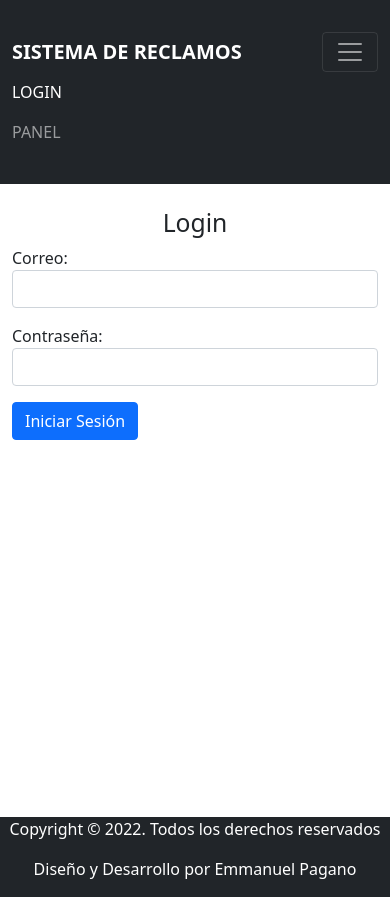
After one commit to EmmaPagano/sistema_reclamos, a PHP site: page /adm/login-adm.php in a window 390 px wide, after a click that opens the changed part. The commit adds this page. Run offline with PHP 8.4, Linux system fonts and the light colour scheme.

Commit message:
introducción de php

```diff
--- /dev/null
+++ b/adm/login-adm.php
@@ -0,0 +1,81 @@
+<?php
+session_start();
+
+$title = 'login';
+
+
+if(!empty($_SESSION['idUser'])){
+    header('location:panel-adm.php');
+}
+
+$notificacion = "";
+$error = "";
+if($_SERVER['REQUEST_METHOD'] == "POST"){
+
+    $correo = strtolower($_POST['correo']);
+    $password = $_POST['password'];
+
+    if(empty($correo) || empty($password)){
+        $notificacion = "Por favor rellene todos los campos";
+        $error = true;
+    }else{
+        include('../include/conexion.php');
+        /* SELECCIONO EL USUARIO SEGUN EL USERNAME QUE INGRESO EL CLIENTE */
+        $cmd = $conexion->prepare('SELECT * FROM usuarios WHERE correo = :correo');
+        $cmd->execute(array(':correo'=>$correo));
+        $resultado = $cmd->fetch();
+        if(!$resultado){
+            $notificacion = "El usuario ingresado es incorrecto";
+            $error = true;
+        }else{
+            $cmd = $conexion->prepare('SELECT * FROM usuarios WHERE correo = :correo AND password = :pass');
+            $cmd->execute(array(':correo'=>$correo,':pass'=>$password));
+            $resultado = $cmd->fetch();
+            if($resultado){
+                $_SESSION['idUser'] = $resultado['idUsuario'];
+                header('Location:panel-adm.php');
+            }else{
+                $notificacion = "La contraseña ingresada es incorrecta.";
+                $error = true;
+            }
+        }
+    }
+
+}
+?>
+
+<?php include('../include/header-adm.php'); ?>
+
+<section class="login-container py-4">
+    <div class="container">
+
+    <?php if(!empty($notificacion)):?>
+        <?php if($error):?>
+            <p class="notificacion-error"> <?php echo $notificacion; ?> </p>
+        <?php else: ?>
+            <p class="notificacion"> <?php echo $notificacion; ?> </p>
+        <?php endif; ?>
+    <?php endif; ?>
+
+        <div class="row">
+            <div class="col-12 col-md-4 mx-auto">
+                <h2 class="text-center">Login</h2>
+
+                <form action="login-adm.php" method="POST">
+                    <div class="mb-3">
+                        <label for="formUser">Correo: </label>
+                        <input type="text" class="form-control" id="formUser" name="correo">
+                    </div>
+                    <div class="mb-3">
+                        <label for="formPassword">Contraseña: </label>
+                        <input type="password" class="form-control" id="formPassword" name="password">
+                    </div>
+                    <button class="btn btn-primary" type="submit">Iniciar Sesión</button>
+                </form>
+
+            </div>
+        </div>
+    </div>
+</section>
+
+<?php include('../include/footer-adm.php'); ?>
--- /dev/null
+++ b/css/style-adm.css
@@ -0,0 +1,2 @@
+.login-container{min-height:75vh}.seccion-panel{min-height:70vh;background:url("../img/fondo-adm.jpg") no-repeat bottom center #8ba2f5a8;background-size:cover;background-blend-mode:multiply}
+/*# sourceMappingURL=style-adm.css.map */
--- /dev/null
+++ b/include/footer-adm.php
@@ -0,0 +1,22 @@
+ <!--FOOTER-->
+ <footer  class="footer pb-3 bg-dark">
+      <div class="copyright text-center">
+        <p class="text-white">Copyright © 2022. Todos los derechos reservados</p>
+        <p class="text-white mb-0">Diseño y Desarrollo por Emmanuel Pagano</p>
+      </div>
+    </footer>
+
+    <!-- BOOTSTRAP -->
+    <script
+      src="https://cdn.jsdelivr.net/npm/bootstrap@5.0.2/dist/js/bootstrap.bundle.min.js"
+      integrity="sha384-MrcW6ZMFYlzcLA8Nl+NtUVF0sA7MsXsP1UyJoMp4YLEuNSfAP+JcXn/tWtIaxVXM"
+      crossorigin="anonymous"
+    ></script>
+    <!-- JQUERY -->
+    <script
+      src="https://code.jquery.com/jquery-3.6.0.min.js"
+      integrity="sha256-/xUj+3OJU5yExlq6GSYGSHk7tPXikynS7ogEvDej/m4="
+      crossorigin="anonymous"
+    ></script>
+  </body>
+</html>
--- /dev/null
+++ b/include/header-adm.php
@@ -0,0 +1,77 @@
+<!DOCTYPE html>
+<html lang="es">
+  <head>
+    <meta charset="UTF-8" />
+    <meta http-equiv="X-UA-Compatible" content="IE=edge" />
+    <meta name="viewport" content="width=device-width, initial-scale=1.0" />
+
+    <!-- FUENTES DE TEXTO -->
+    <link
+      href="https://fonts.googleapis.com/css2?family=Raleway:wght@300;700;800&display=swap"
+      rel="stylesheet"
+    />
+    <link
+      href="https://fonts.googleapis.com/css2?family=Encode+Sans:wght@100;400&display=swap"
+      rel="stylesheet"
+    />
+    <!-- BOOTSTRAP -->
+    <link
+      href="https://cdn.jsdelivr.net/npm/bootstrap@5.0.2/dist/css/bootstrap.min.css"
+      rel="stylesheet"
+      integrity="sha384-EVSTQN3/azprG1Anm3QDgpJLIm9Nao0Yz1ztcQTwFspd3yD65VohhpuuCOmLASjC"
+      crossorigin="anonymous"
+    />
+
+    <!-- ICONOS -->
+    <link
+      rel="stylesheet"
+      href="https://cdnjs.cloudflare.com/ajax/libs/font-awesome/5.15.2/css/all.min.css"
+      integrity="sha512-HK5fgLBL+xu6dm/Ii3z4xhlSUyZgTT9tuc/hSrtw6uzJOvgRr2a9jyxxT1ely+B+xFAmJKVSTbpM/CuL7qxO8w=="
+      crossorigin="anonymous"
+    />
+    <!-- ESTILOS PERSONALIZADOS -->
+    <link rel="stylesheet" href="../css/style-adm.css" />
+
+    <title>Sistema de reclamos - Panel administrativo</title>
+  </head>
+  <body>
+    <header class="main-header py-4 bg-dark">
+      <nav class="navbar navbar-expand-lg navbar-dark py-lg-4" id="mainNav">
+        <div class="container">
+          <a
+            class="navbar-brand text-uppercase fw-bold d-lg-none"
+            href="index.php"
+            >Sistema de reclamos</a
+          >
+          <button
+            class="navbar-toggler"
+            type="button"
+            data-bs-toggle="collapse"
+            data-bs-target="#navbarSupportedContent"
+            aria-controls="navbarSupportedContent"
+            aria-expanded="false"
+            aria-label="Toggle navigation"
+          >
+            <span class="navbar-toggler-icon"></span>
+          </button>
+          <div class="collapse navbar-collapse" id="navbarSupportedContent">
+            <ul class="navbar-nav mx-auto">
+              <li class="nav-item px-lg-4 <?php if(!empty($_SESSION['idUser'])) { echo 'd-none'; } ?>">
+                <a class="nav-link <?php if($title == 'login'){ echo 'active'; } ?> text-uppercase" href="login-adm.php">Login</a>
+              </li>
+              <li class="nav-item px-lg-4">
+                <a class="nav-link <?php if($title == 'panel'){ echo 'active'; } ?> text-uppercase" href="panel-adm.php"
+                  >Panel</a
+                >
+              </li>
+              <li class="nav-item px-lg-4 <?php if(empty($_SESSION['idUser'])) { echo 'd-none'; } ?>">
+                <a href="cerrar-sesion.php" class="nav-link text-uppercase"
+                  >Cerrar Sesión</a
+                >
+              </li>
+            </ul>
+          </div>
+        </div>
+      </nav>
+    </header>
+    <!-- FIN HEADER -->
--- /dev/null
+++ b/scss/style-adm.scss
@@ -0,0 +1,10 @@
+.login-container{
+    min-height: 75vh;
+}
+
+.seccion-panel{
+    min-height: 70vh;
+    background: url("../img/fondo-adm.jpg") no-repeat bottom center #8ba2f5a8 ;
+    background-size: cover;
+    background-blend-mode: multiply;
+}
```
Also changed, not shown: adm/panel-adm.php (added, +41 -0 lines), index.php (+4 -49 lines), adm/cerrar-sesion.php (added), adm/modificar.php (added), img/fondo-adm.jpg (added), 1 other file.
